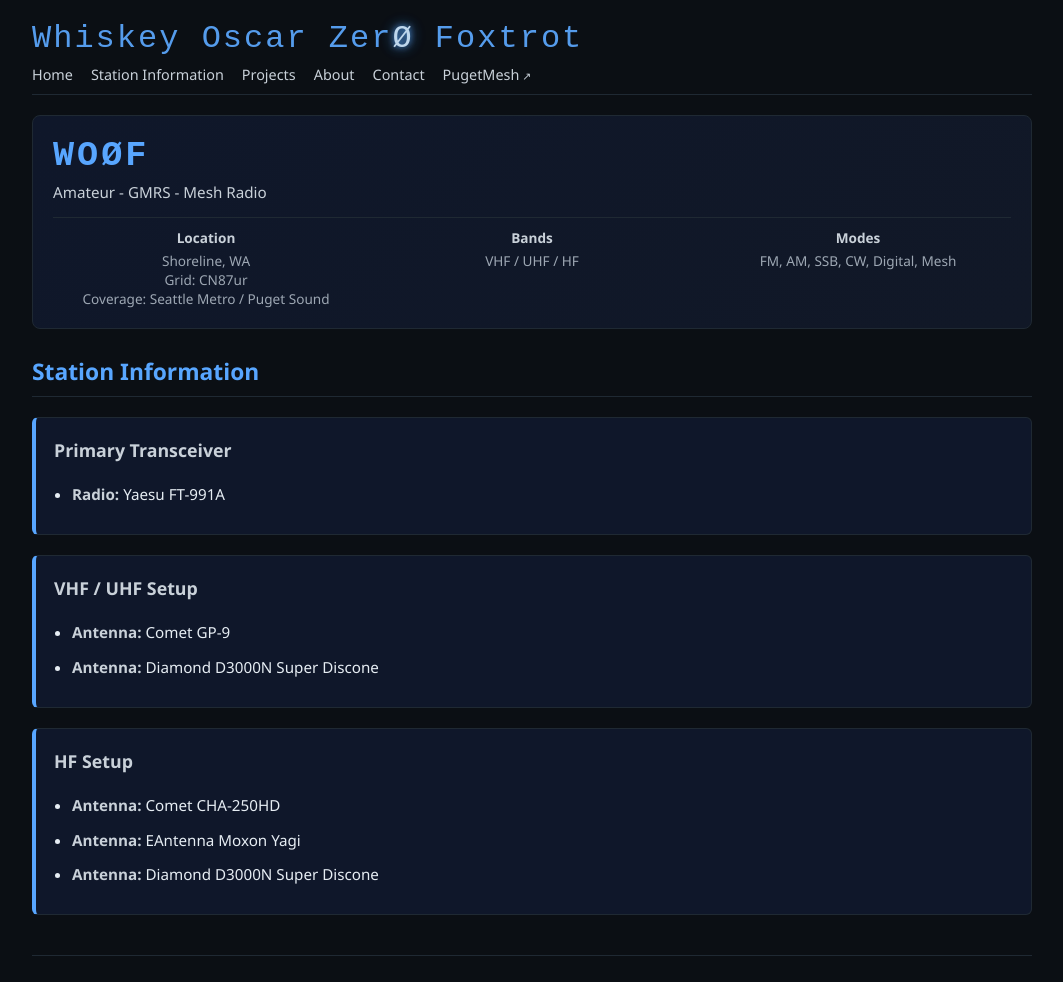
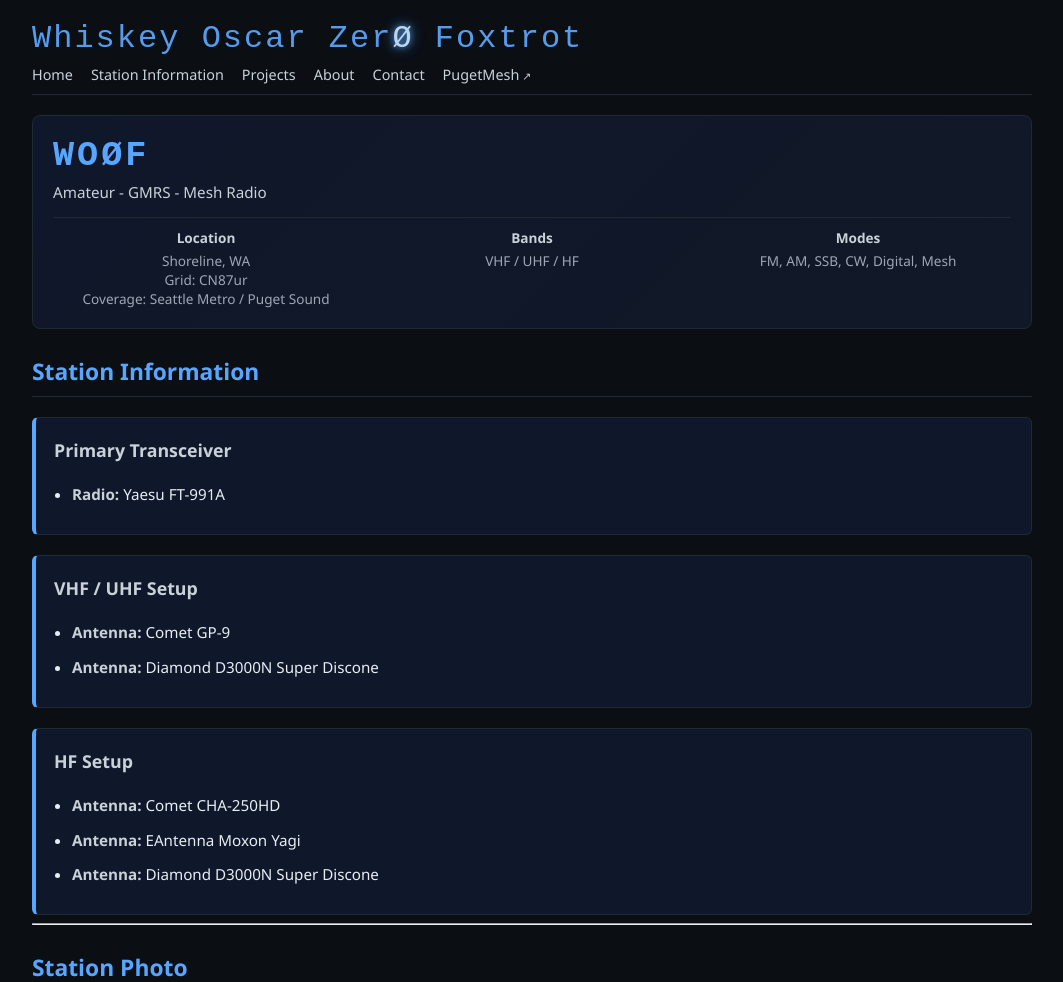
Before and after one commit to Lymitliss/Lymitliss.github.io, a Jekyll site: the page built from station-information.md, in a window 1280 px wide. Shown: the top 982 px of the page, without its empty margins (108-1171 px from the left). Built offline with Jekyll 4.4.1, drawn with Linux system fonts in a browser that asks for light colours.

Commit message:
Update station-information.md

```diff
--- a/station-information.md
+++ b/station-information.md
@@ -29,3 +29,11 @@ permalink: /station-information/
     <li><span class="station-label">Antenna:</span> Diamond D3000N Super Discone</li>
   </ul>
 </div>
+
+---
+
+## Station Photo
+
+<div class="station-image">
+  <img src="{{ '/assets/station.jpg' | relative_url }}" alt="WOØF Station Setup">
+</div>
```
